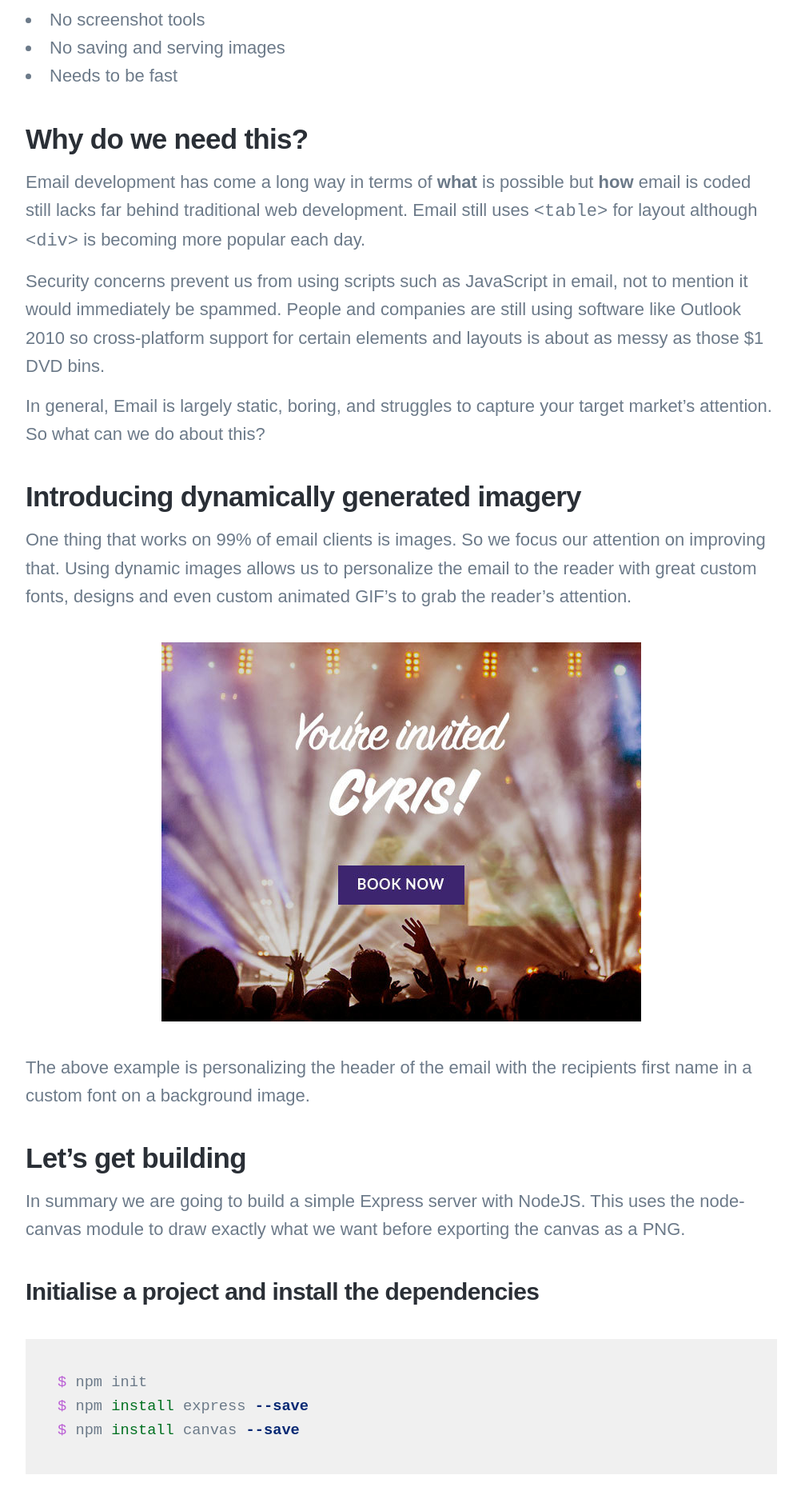
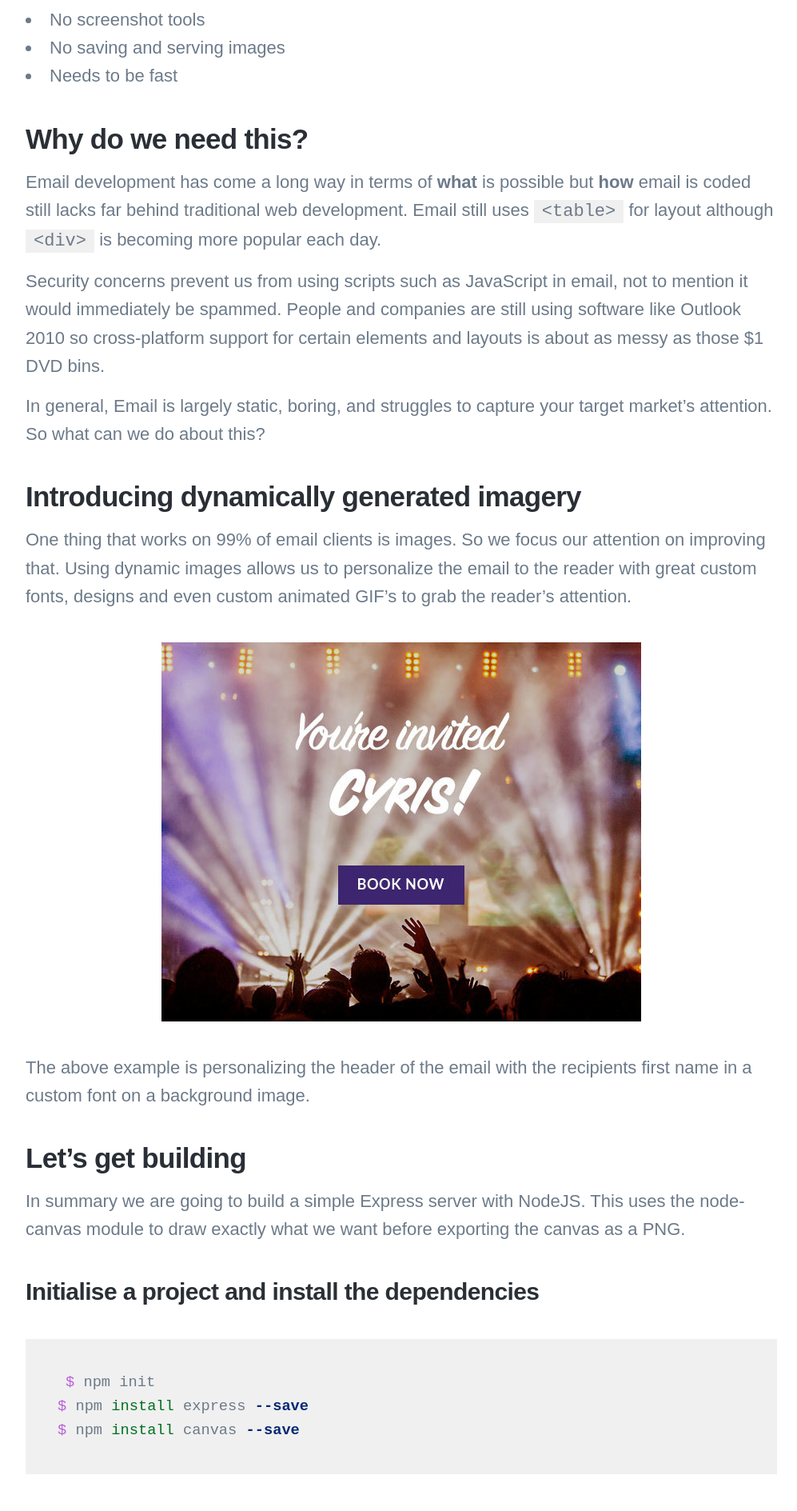
Before and after one commit to dsaha1656/cyrisxd.github.io, a Jekyll site: the page built from _posts/2020-07-02-canvas-image-generation.md.md, in a window 1280 px wide. Shown: the part 1315-3204 px from the top of the page at 80% size, without its empty margins (138-1135 px from the left). Built offline with Jekyll 4.4.1, drawn with Linux system fonts in a browser that asks for light colours; nearby versions of some CDN libraries; some web fonts are replaced.

Commit message:
highlight single code lines

```diff
--- a/_sass/_reset.scss
+++ b/_sass/_reset.scss
@@ -4,27 +4,231 @@
 
 // - - - - - - - - - - - - - - - - - -
 
+html,
+body,
+div,
+span,
+applet,
+object,
+iframe,
+h1,
+h2,
+h3,
+h4,
+h5,
+h6,
+p,
+blockquote,
+pre,
+hr,
+a,
+abbr,
+address,
+cite,
+code,
+del,
+dfn,
+em,
+img,
+ins,
+kbd,
+q,
+s,
+samp,
+small,
+strong,
+sub,
+sup,
+tt,
+var,
+b,
+u,
+i,
+dl,
+dt,
+dd,
+ol,
+ul,
+li,
+fieldset,
+form,
+label,
+legend,
+table,
+caption,
+tbody,
+tfoot,
+thead,
+tr,
+th,
+td,
+article,
+aside,
+canvas,
+details,
+figcaption,
+figure,
+footer,
+header,
+hgroup,
+menu,
+nav,
+section,
+summary,
+time,
+mark,
+audio,
+video {
+	margin: 0;
+	padding: 0;
+}
+article,
+aside,
+details,
+figcaption,
+figure,
+footer,
+header,
+hgroup,
+menu,
+nav,
+section {
+	display: block;
+}
+h1,
+h2,
+h3,
+h4,
+h5,
+h6 {
+	font-size: 100%;
+}
+table {
+	border-collapse: collapse;
+	border-spacing: 0;
+}
+strong,
+b,
+mark {
+	font-weight: 700;
+	font-style: inherit;
+}
+em,
+i,
+cite,
+q,
+address,
+dfn,
+var {
+	font-style: italic;
+	font-weight: inherit;
+}
+abbr[title],
+dfn[title] {
+	cursor: help;
+	border-bottom: 1px dotted;
+}
+ins {
+	border-bottom: 1px solid;
+}
+a,
+u,
+ins {
+	text-decoration: none;
+}
+del,
+s {
+	text-decoration: line-through;
+}
+pre,
+code,
+samp,
+kbd {
+	font-family: monospace;
+}
+small {
+	font-size: 0.75em;
+}
+img {
+	border: 0;
+	font-style: italic;
+}
+input,
+select,
+option,
+optgroup,
+textarea {
+	font: inherit;
+}
 
-html,body,div,span,applet,object,iframe,h1,h2,h3,h4,h5,h6,p,blockquote,pre,hr,a,abbr,address,cite,code,del,dfn,em,img,ins,kbd,q,s,samp,small,strong,sub,sup,tt,var,b,u,i,dl,dt,dd,ol,ul,li,fieldset,form,label,legend,table,caption,tbody,tfoot,thead,tr,th,td,article,aside,canvas,details,figcaption,figure,footer,header,hgroup,menu,nav,section,summary,time,mark,audio,video{margin:0;padding:0}article,aside,details,figcaption,figure,footer,header,hgroup,menu,nav,section{display:block}h1,h2,h3,h4,h5,h6{font-size:100%}table{border-collapse:collapse;border-spacing:0}strong,b,mark{font-weight:700;font-style:inherit}em,i,cite,q,address,dfn,var{font-style:italic;font-weight:inherit}abbr[title],dfn[title]{cursor:help;border-bottom:1px dotted}ins{border-bottom:1px solid}a,u,ins{text-decoration:none}del,s{text-decoration:line-through}pre,code,samp,kbd{font-family:monospace}small{font-size:.75em}img{border:0;font-style:italic}input,select,option,optgroup,textarea{font:inherit}
+* {
+	-moz-box-sizing: border-box;
+	-webkit-box-sizing: border-box;
+	box-sizing: border-box;
+	margin: 0;
+	padding: 0;
+}
 
-* { -moz-box-sizing: border-box; -webkit-box-sizing: border-box; box-sizing: border-box; margin: 0; padding: 0; }
+article,
+aside,
+details,
+figcaption,
+figure,
+footer,
+header,
+hgroup,
+nav,
+section {
+	display: block;
+}
+audio[controls],
+canvas,
+video {
+	display: inline-block;
+	*display: inline;
+	*zoom: 1;
+}
 
-article, aside, details, figcaption, figure, footer, header, hgroup, nav, section { display: block; }
-audio[controls], canvas, video { display: inline-block; *display: inline; *zoom: 1; }
+html {
+	font-size: 100%;
+	-webkit-overflow-scrolling: touch;
+	-webkit-tap-highlight-color: rgba(0, 0, 0, 0);
+	-webkit-text-size-adjust: 100%;
+	-ms-text-size-adjust: 100%;
+}
 
-html { font-size: 100%; -webkit-overflow-scrolling: touch; -webkit-tap-highlight-color: rgba(0,0,0,0); -webkit-text-size-adjust: 100%; -ms-text-size-adjust: 100%; }
+body {
+	margin: 0;
+	text-rendering: optimizeLegibility;
+}
 
-body { margin: 0; text-rendering: optimizeLegibility; }
+img {
+	border: 0;
+	-ms-interpolation-mode: bicubic;
+	display: block;
+}
 
-img { border: 0; -ms-interpolation-mode: bicubic; display: block;}
+img,
+object,
+embed {
+	max-width: 100%;
+	height: auto;
+}
 
-img, object, embed { max-width: 100%; height: auto; }
+input {
+	-webkit-appearance: none;
+}
 
-input {  -webkit-appearance: none; }
-
-header, footer, section {
+header,
+footer,
+section {
 	position: relative;
 	float: left;
 	clear: both;
 	width: 100%;
 }
+
+code {
+	background-color: #f0f0f0;
+	padding: 2px 10px;
+}
```
